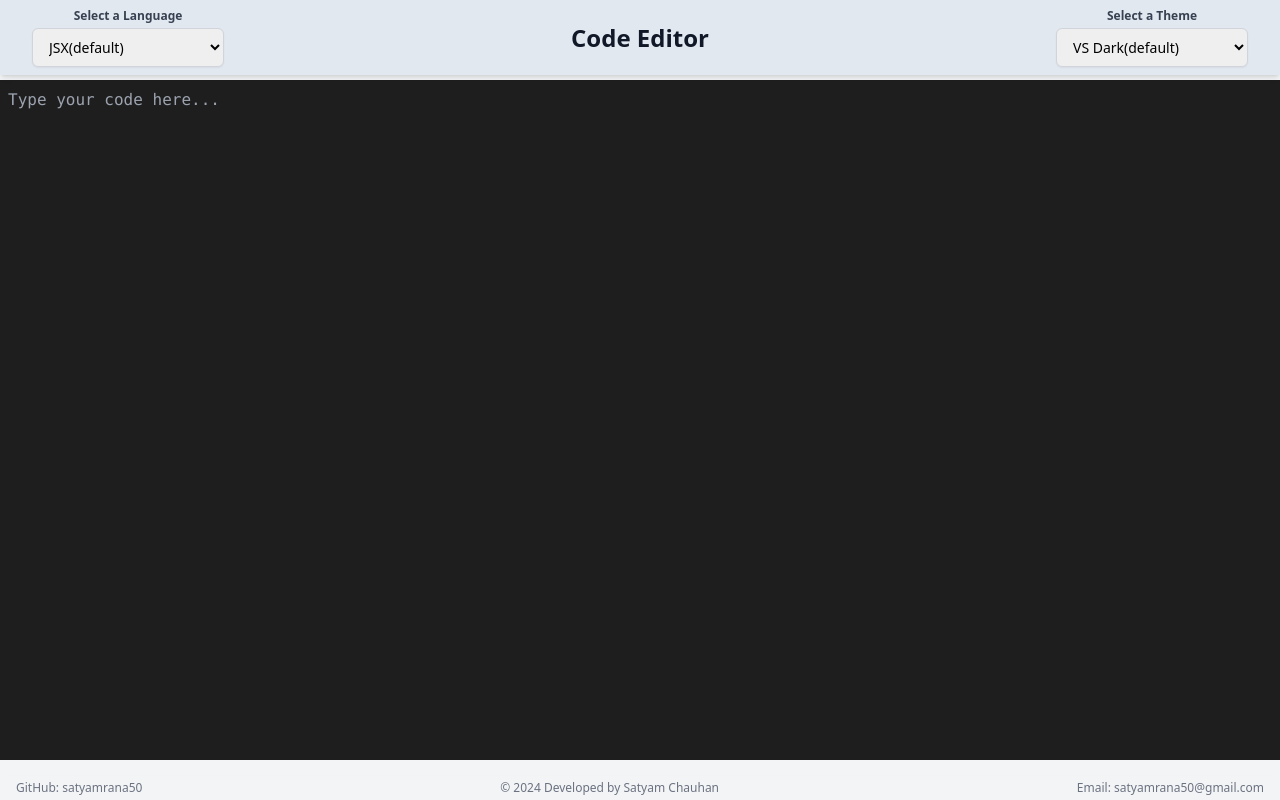
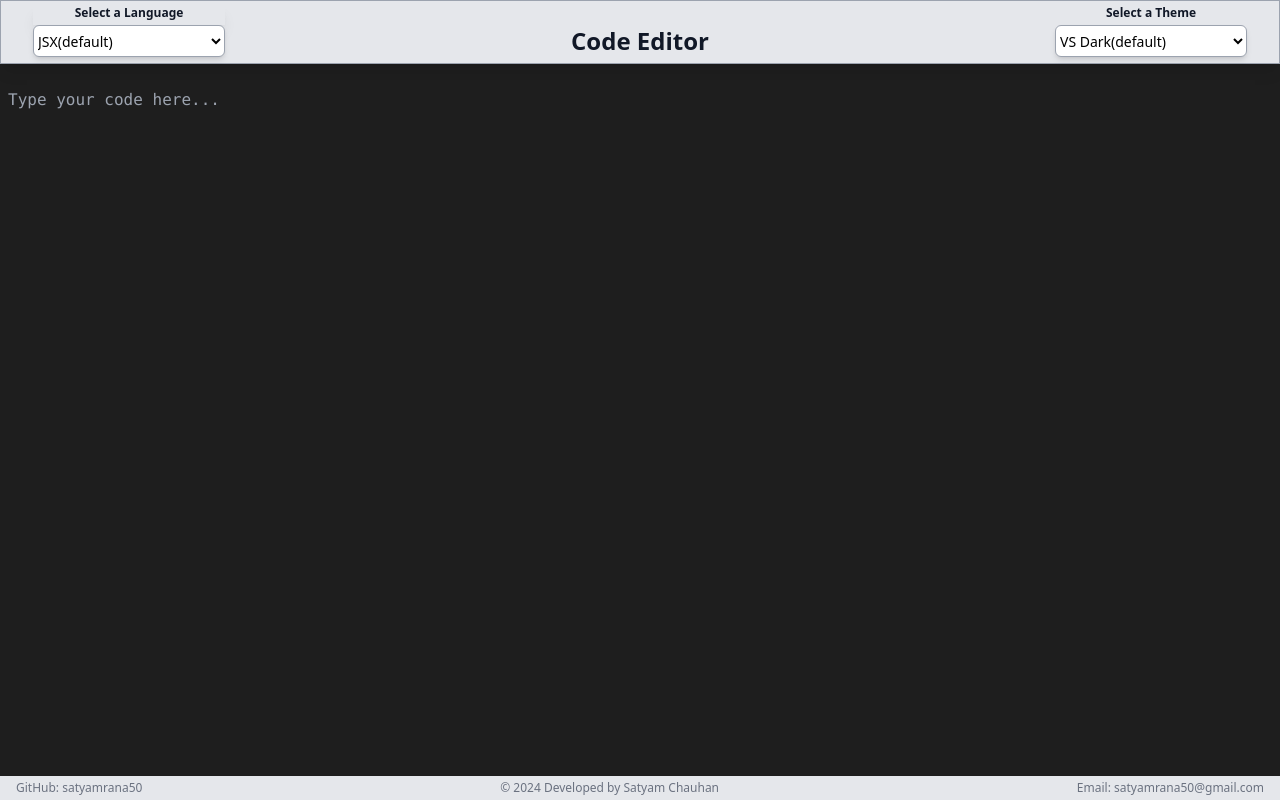
Before and after one commit to SatyamRana50/simple-code-editor---tealfeed-assignment, a React (Create React App) app in the folder simple-code-editor/: page / in a window 1280 px wide. Built offline with nearby package versions, Linux system fonts and the light colour scheme.

Commit message:
ui made interactive and dynamic bgcolor added based on selected theme

```diff
--- a/simple-code-editor/src/components/ui-components/Footer.tsx
+++ b/simple-code-editor/src/components/ui-components/Footer.tsx
@@ -3,7 +3,7 @@ import React from "react";
 // Footer component displaying GitHub link, developer credit, and email contact
 const Footer: React.FC = () => {
   return (
-    <footer className="py-1 fixed bottom-0 left-0 right-0 z-10 bg-gray-100 shadow-md text-xs text-gray-500">
+    <footer className="py-1 fixed bottom-0 left-0 right-0 z-10 bg-gray-200 shadow-md text-xs text-gray-500">
       <div className="container mx-auto flex justify-between items-center px-4">
         {/* Left section with GitHub link */}
         <div className="text-left">
--- a/simple-code-editor/src/components/ui-components/Header.tsx
+++ b/simple-code-editor/src/components/ui-components/Header.tsx
@@ -19,23 +19,24 @@ const Header: React.FC<HeaderProps> = ({
   handleThemeChange,
 }) => {
   return (
-    <header className="fixed top-0 left-0 right-0 z-10 bg-slate-200 shadow-md py-1 px-4">
+    <header className="fixed top-0 left-0 right-0 z-10 bg-gray-200 shadow-lg py-1 px-4 h-16 border border-gray-400">
       <div className="container mx-auto flex items-center justify-between px-4">
         {/* Left section: Select a Language */}
         <div className="w-48">
           <div className="mb-1">
-            <h3 className="mt-1 pb-1 text-center text-xs font-semibold text-gray-700">
+            <h3 className="shadow-lg pb-1 text-center text-xs font-bold text-gray-900">
               Select a Language
             </h3>
             {/* DropdownField component for selecting a language */}
             <DropdownField
+              // className={'h-8'}
               name="language"
               data={availableLanguages}
               onChange={(e) => handleLanguageChange(e.target.value)}
               labelKey="name"
               valueKey="value"
               placeholder="select a language"
-              className="w-full px-3 py-2 border border-gray-300 rounded-md shadow-sm focus:outline-none focus:ring-2 focus:ring-blue-500 focus:border-blue-500 sm:text-sm"
+              className="w-full bg-white hover:bg-gray-200 hover:cursor-pointer mb-4 h-8 border border-gray-400 rounded-md shadow-md focus:outline-none focus:ring-2 focus:ring-blue-500 focus:border-blue-500 text-sm"
               value={selectedLanguage} // Currently selected language value
             />
           </div>
@@ -52,7 +53,7 @@ const Header: React.FC<HeaderProps> = ({
         {/* Right section: Select a Theme */}
         <div className="w-48">
           <div className="mb-1">
-            <h3 className="mt-1 pb-1 text-center text-xs font-semibold text-gray-700">
+            <h3 className="pb-1 text-center text-xs font-bold text-gray-900">
               Select a Theme
             </h3>
             {/* DropdownField component for selecting a theme */}
@@ -63,7 +64,7 @@ const Header: React.FC<HeaderProps> = ({
               labelKey="name"
               valueKey="value"
               placeholder="select a theme"
-              className="w-full px-3 py-2 border border-gray-300 rounded-md shadow-sm focus:outline-none focus:ring-2 focus:ring-blue-500 focus:border-blue-500 sm:text-sm"
+              className="bg-white hover:bg-gray-200 hover:border-gray-500 hover:cursor-pointer w-full mb-4 h-8 border border-gray-400 rounded-md shadow-md focus:outline-none focus:ring-2 focus:ring-blue-500 focus:border-blue-500 text-sm"
               value={selectedTheme} // Currently selected theme value
             />
           </div>
--- a/simple-code-editor/src/components/ui-components/Highlighter.tsx
+++ b/simple-code-editor/src/components/ui-components/Highlighter.tsx
@@ -15,10 +15,16 @@ export const Highlighter: React.FC<HighlighterProps> = ({
     <div>
       <Highlight theme={selectTheme(theme)} code={code} language={language}>
         {({ className, style, tokens, getLineProps, getTokenProps }) => (
-          <pre style={style}>
+          <pre
+            style={{
+              ...style,
+              overflowX: "auto", // Allow horizontal scrolling if needed
+              whiteSpace: "pre-wrap", // Wrap long lines
+              wordWrap: "break-word", // Break long words
+            }}
+          >
             {tokens.map((line, i) => (
               <div key={i} {...getLineProps({ line })}>
-                {/* <span>{i + 1}</span> */}
                 {line.map((token, key) => (
                   <span key={key} {...getTokenProps({ token })} />
                 ))}
--- a/simple-code-editor/src/components/wrapper-components/CodeEditorWrapper.tsx
+++ b/simple-code-editor/src/components/wrapper-components/CodeEditorWrapper.tsx
@@ -1,5 +1,9 @@
 import React, { useState } from "react";
-import { availableLanguages, availableThemes } from "../../utils/helpers";
+import {
+  availableLanguages,
+  availableThemes,
+  selectBackgroundColor,
+} from "../../utils/helpers";
 
 interface CodeEditorWrapperProps {
   Header: React.FC<any>; // Props for Header component
@@ -15,6 +19,7 @@ const CodeEditorWrapper: React.FC<CodeEditorWrapperProps> = ({
   // State hooks for selected language and theme
   const [selectedLanguage, setSelectedLanguage] = useState<string>("jsx");
   const [selectedTheme, setSelectedTheme] = useState<string>("vsDark"); // Default theme
+  const [bgColor, setBgColor] = useState<string>("#1E1E1E"); // Default theme
 
   // Function to handle language change
   const handleLanguageChange = (language: string) => {
@@ -23,11 +28,16 @@ const CodeEditorWrapper: React.FC<CodeEditorWrapperProps> = ({
 
   // Function to handle theme change
   const handleThemeChange = (theme: string) => {
+    setBgColor(selectBackgroundColor(theme)); // Update background color
     setSelectedTheme(theme); // Update selectedTheme state
   };
+  console.log("component is rendered");
 
   return (
-    <div className="px-2 py-4 min-h-screen bg-gray-100 flex flex-col overflow-hidden">
+    <div
+      style={{ backgroundColor: bgColor }}
+      className="min-h-screen flex flex-col overflow-hidden"
+    >
       {/* Render Header component with props */}
       <Header
         availableLanguages={availableLanguages}
```
